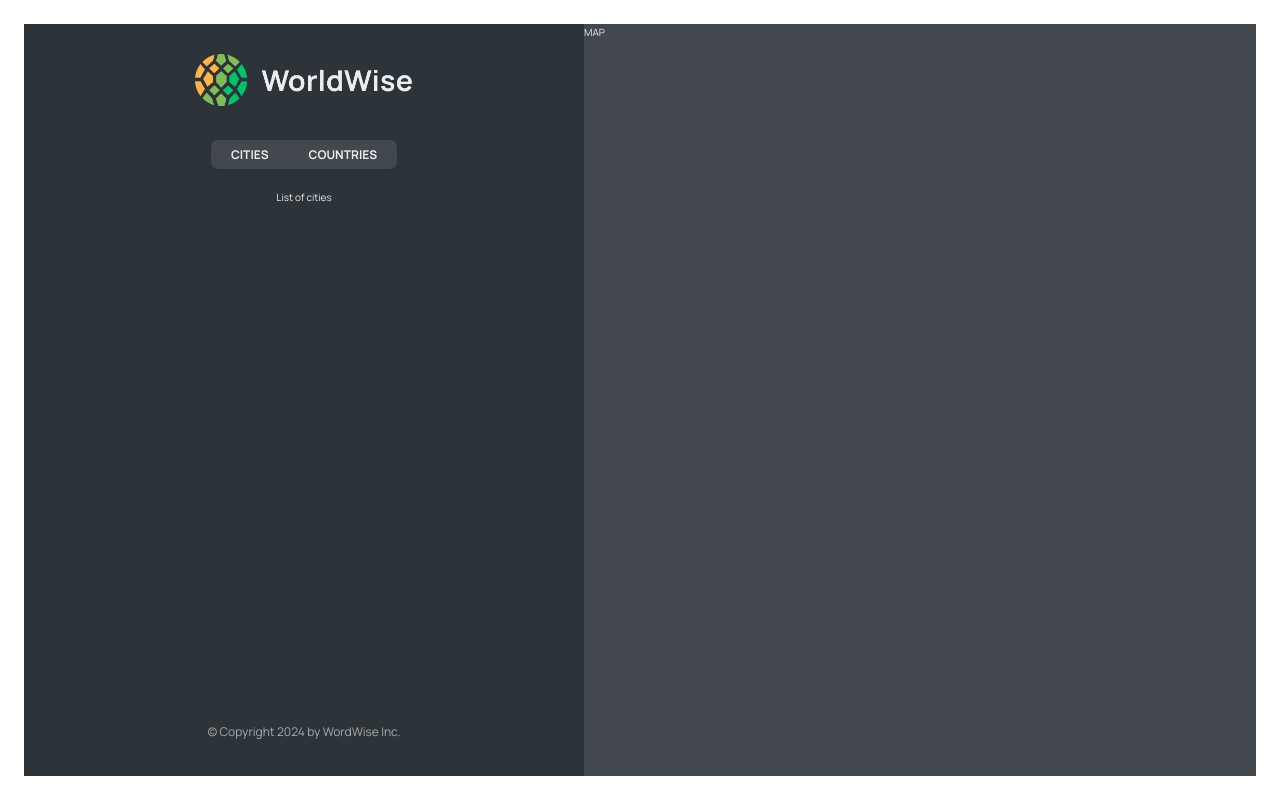
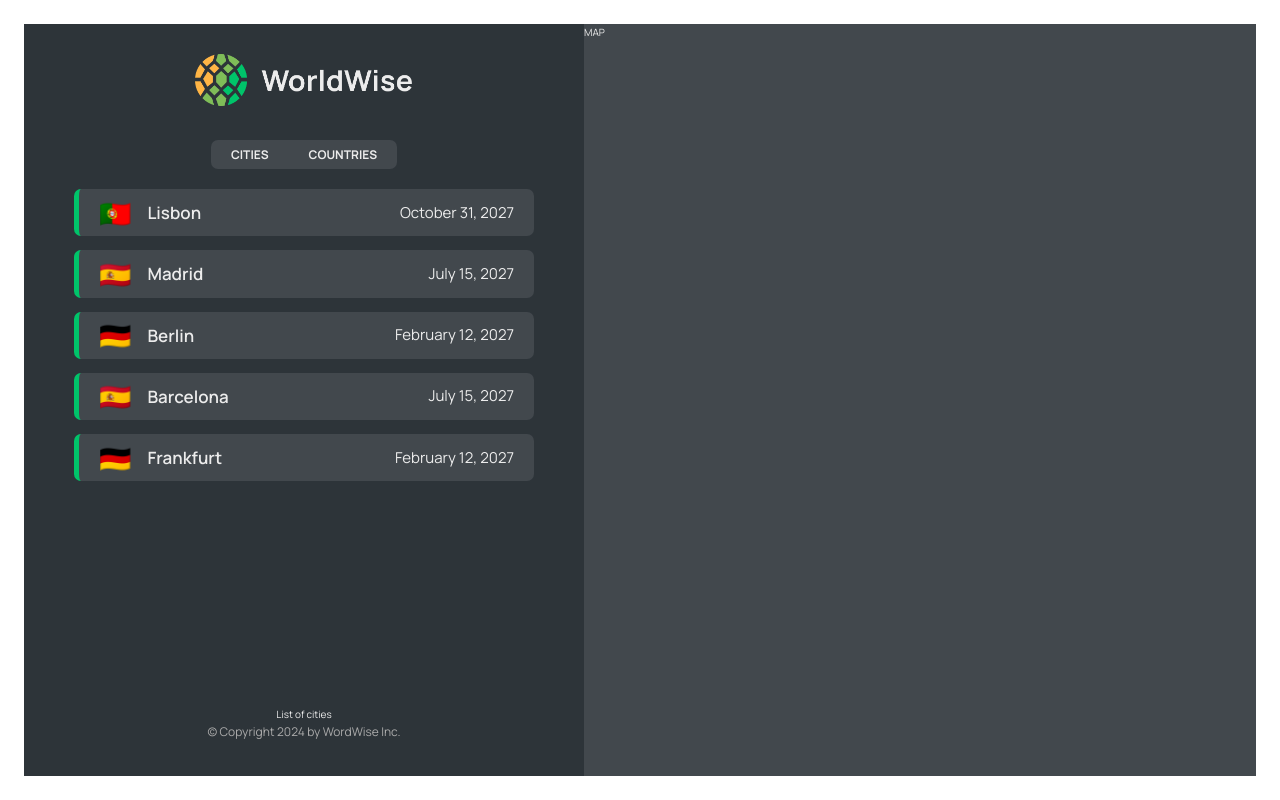
Before and after one commit to 005Dikshant/React-Development, a React (Vite) app in the folder worldwise/: page /app in a window 1280 px wide. Built offline with nearby package versions, Linux system fonts and the light colour scheme; data requests are answered from the project's data file.

Commit message:
Showcasing unique countries
keytake aways:

1. Our cities.json file contained duplicated countries, show in countries component we wanted to show only unique country

2. We used reduce method and map method for that from the vanilla JS

3. And created CountryList.jsx for rendering the countries.

```diff
--- a/worldwise/data/cities.json
+++ b/worldwise/data/cities.json
@@ -35,6 +35,30 @@
         "lng": 13.376933665713324
       },
       "id": 98443197
+    },
+    {
+      "cityName": "Barcelona",
+      "country": "Spain",
+      "emoji": "🇪🇸",
+      "date": "2027-07-15T08:22:53.976Z",
+      "notes": "",
+      "position": {
+        "lat": 40.46635901755316,
+        "lng": -3.7133789062500004
+      },
+      "id": 17806751
+    },
+    {
+      "cityName": "Frankfurt",
+      "country": "Germany",
+      "emoji": "🇩🇪",
+      "date": "2027-02-12T09:24:11.863Z",
+      "notes": "Amazing 😃",
+      "position": {
+        "lat": 52.53586782505711,
+        "lng": 13.376933665713324
+      },
+      "id": 98443197
     }
   ]
 }
--- a/worldwise/src/App.jsx
+++ b/worldwise/src/App.jsx
@@ -7,6 +7,7 @@
 import PageNotFound from "./pages/PageNotFound";
 import { useEffect, useState } from "react";
 import CityList from "./components/CityList";
+import CountryList from "./components/CountryList";
 
 const BASE_URL = `http://localhost:8000`;
 export default function App() {
@@ -40,10 +41,17 @@
         <Route path="pricing" element={<Pricing />} />
         <Route path="app" element={<AppLayout />}>
           <Route
+            index
+            element={<CityList cities={cities} isLoading={isLoading} />}
+          />
+          <Route
             path="cities"
             element={<CityList cities={cities} isLoading={isLoading} />}
           />
-          <Route path="countries" element={<p>countries</p>} />
+          <Route
+            path="countries"
+            element={<CountryList cities={cities} isLoading={isLoading} />}
+          />
           <Route path="form" element={<p>Form</p>} />
         </Route>
         <Route path="login" element={<Login />} />
--- /dev/null
+++ b/worldwise/src/components/CountryList.jsx
@@ -0,0 +1,34 @@
+import CountryItem from "./CountryItem";
+import styles from "./CountryList.module.css";
+import Spinner from "./Spinner";
+import Message from "./Message";
+
+function CountryList({ cities, isLoading }) {
+  if (isLoading) {
+    return <Spinner />;
+  }
+
+  const countries = cities.reduce((arr, city) => {
+    if (arr.map((ele) => ele.country).includes(city.country)) {
+      return arr;
+    } else {
+      return [...arr, { emoji: city.emoji, country: city.country }];
+    }
+  }, []);
+
+  if (!countries.length) {
+    return (
+      <Message message="Add your first country by clicking on a country on the map" />
+    );
+  }
+
+  return (
+    <ul className={styles.countryList}>
+      {countries.map((country, id) => (
+        <CountryItem key={id} country={country} />
+      ))}
+    </ul>
+  );
+}
+
+export default CountryList;
```
